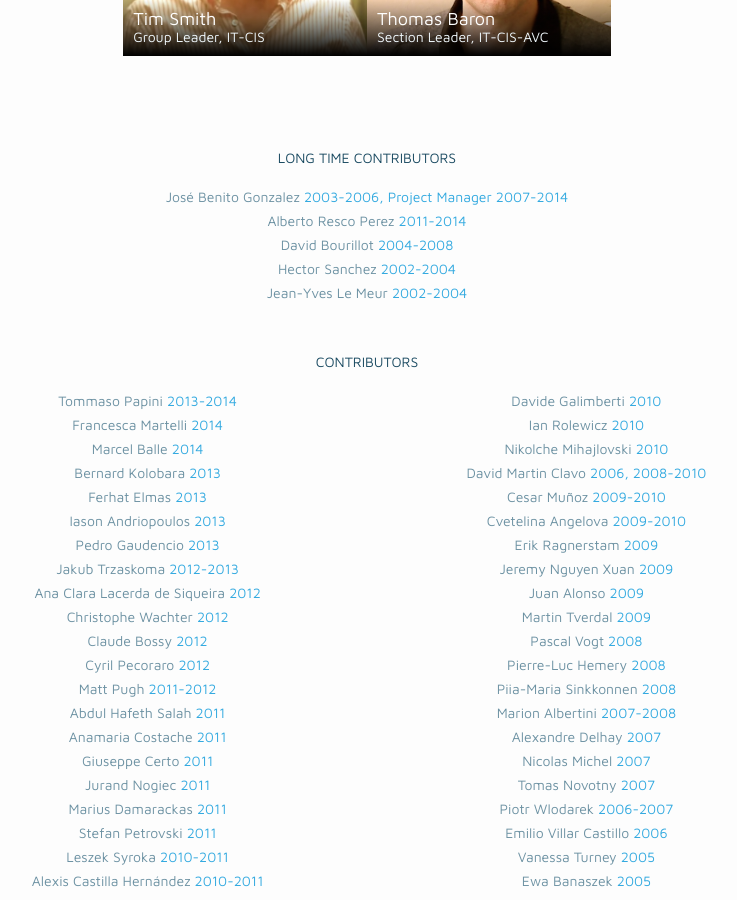
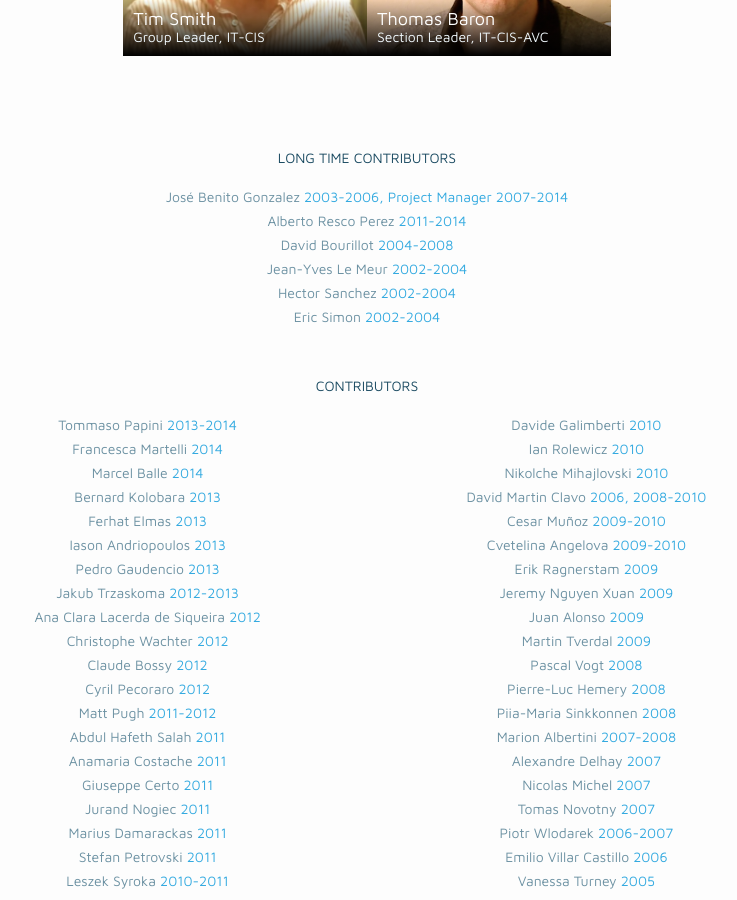
Before and after one commit to indico/indico.github.io, a Jekyll site: the page built from about_us.md, in a window 1280 px wide and 900 px high, scrolled down 1429 px. Shown: the whole window, without its empty margins (273-1010 px from the left). Built offline with Jekyll 4.4.1, drawn with Linux system fonts in a browser that asks for light colours; nearby versions of some CDN libraries; comment, search, counter and statistics services are not loaded.

Commit message:
Add Eric to list of original devs (sorry!)

```diff
--- a/_layouts/about_us.html
+++ b/_layouts/about_us.html
@@ -92,11 +92,15 @@ layout: default
                                     <span class="contr-list-names-date">2004-2008</span>
                                 </li>
                                 <li>
+                                    <span class="contr-list-names-name">Jean-Yves Le Meur</span>
+                                    <span class="contr-list-names-date">2002-2004</span>
+                                </li>
+                                <li>
                                     <span class="contr-list-names-name">Hector Sanchez</span>
                                     <span class="contr-list-names-date">2002-2004</span>
                                 </li>
                                 <li>
-                                    <span class="contr-list-names-name">Jean-Yves Le Meur</span>
+                                    <span class="contr-list-names-name">Eric Simon</span>
                                     <span class="contr-list-names-date">2002-2004</span>
                                 </li>
                             </ul>
```
